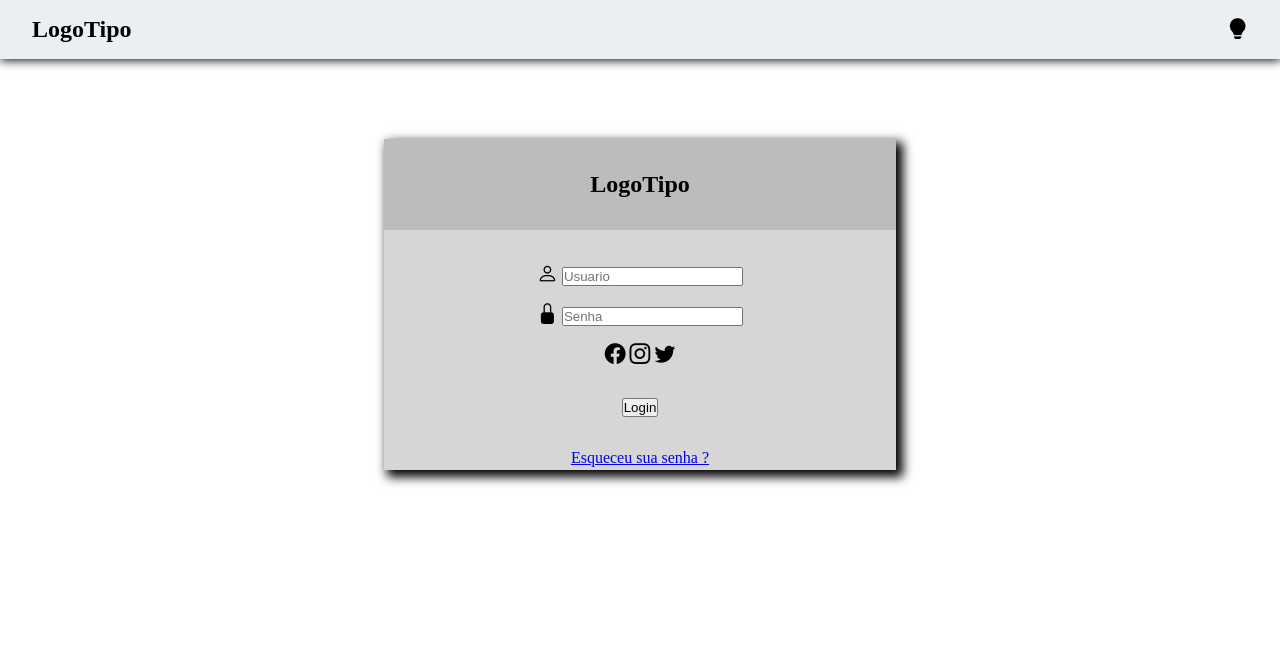
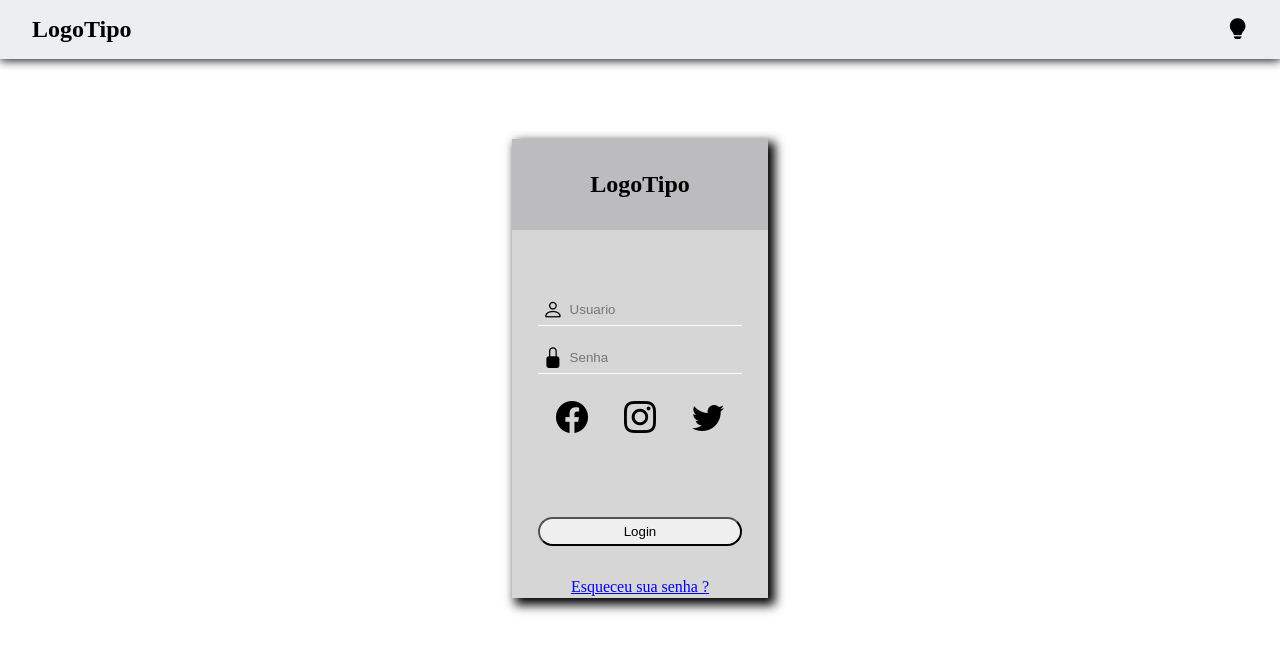
Before and after one commit to git-ramon/Login-com-Tema-Dark, a plain HTML site: page index.html in a window 1280 px wide. Drawn offline with nearby package versions, Linux system fonts and the light colour scheme.

Commit message:
estilizaçao de buttons, icons

```diff
--- a/css/style.css
+++ b/css/style.css
@@ -12,8 +12,8 @@
 
 form {
     text-align: center;
-    margin-right: 30%;
-    margin-left: 30%;
+    margin-right: 40%;
+    margin-left: 40%;
     box-shadow: 5px 5px 10px 2px #000;
 }
 
@@ -34,16 +34,26 @@ header{
 
 input {
     margin-bottom: 1rem;
+    height: 2rem;
+    width: 80%;
+    padding-left: 2rem;
+    background-color: transparent;
+    border: none;
+    border-bottom: 1px solid #fff;
 }
 
 button {
-    margin: 2rem;
+    margin-top: 5rem;
+    margin-bottom: 2rem;
+    width: 80%;
+    border-radius: 50px;
+    padding: 5px;
 }
 
 .autentic {
     background-color: #00000029;
-    padding-top: 2rem;
-    height: 15rem;
+    padding-top: 4rem;
+    height: 23rem;
 }
 
 input[type="checkbox"]{
@@ -78,3 +88,29 @@ input[type="checkbox"]{
 .dark a {
     color: #fff;
 }
+
+.input-icons i {
+    position: absolute;
+    color: black;
+    padding: 0.3rem;
+}
+
+.input-icons {
+    width: 100%;
+    margin-bottom: 10px;
+}
+
+.input-field {
+    width: 100%;
+    padding: 10px;
+    text-align: center;
+}
+
+i.bi.bi-facebook,
+i.bi.bi-twitter,
+i.bi.bi-instagram {
+    font-size: 2rem;
+    font-size: 2rem;
+    margin-right: 1rem;
+    margin-left: 1rem;
+}
```
